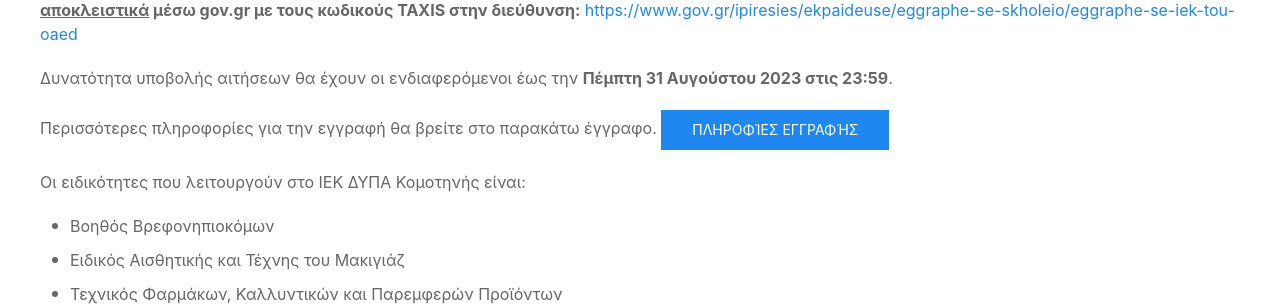
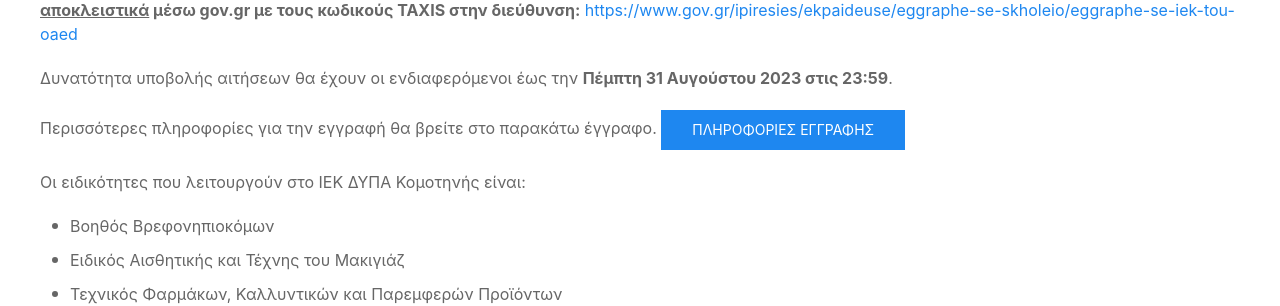
Before and after one commit to iek-komotini/iek-komotini.github.io, a Jekyll site: the page built from _posts/2023-06-19-eggrafes.md, in a window 1280 px wide. Shown: the part 619-925 px from the top of the page. Built offline with Jekyll 4.4.1, drawn with Linux system fonts in a browser that asks for light colours; nearby versions of some CDN libraries.

Commit message:
Update 2023-06-19-eggrafes.md

```diff
--- a/_posts/2023-06-19-eggrafes.md
+++ b/_posts/2023-06-19-eggrafes.md
@@ -15,7 +15,7 @@ title: Ξεκινούν οι αιτήσεις για εγγραφή στα ΙΕ
 Δυνατότητα υποβολής αιτήσεων θα έχουν οι ενδιαφερόμενοι έως την **Πέμπτη 31 Αυγούστου 2023 στις 23:59**.
 
 Περισσότερες πληροφορίες για την εγγραφή θα βρείτε στο παρακάτω έγγραφο.
-<a class="uk-button uk-button-primary" href="/pdf_files/2023-06-Aithseis.pdf" target="_blank">Πληροφίες Εγγραφής</a>
+<a class="uk-button uk-button-primary" href="/pdf_files/2023-06-Aithseis.pdf" target="_blank">Πληροφοριες Εγγραφης</a>
 
 Οι ειδικότητες που λειτουργούν στο ΙΕΚ ΔΥΠΑ Κομοτηνής είναι:
 
```
